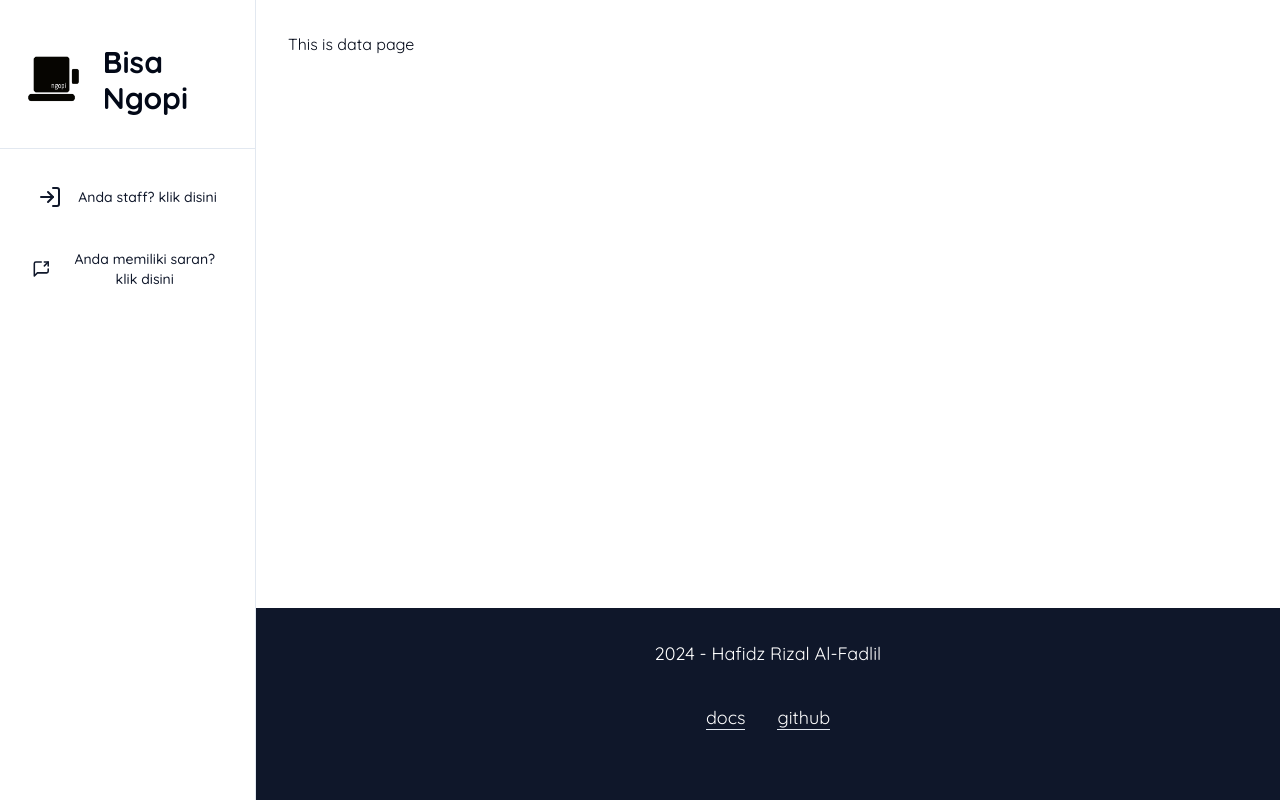
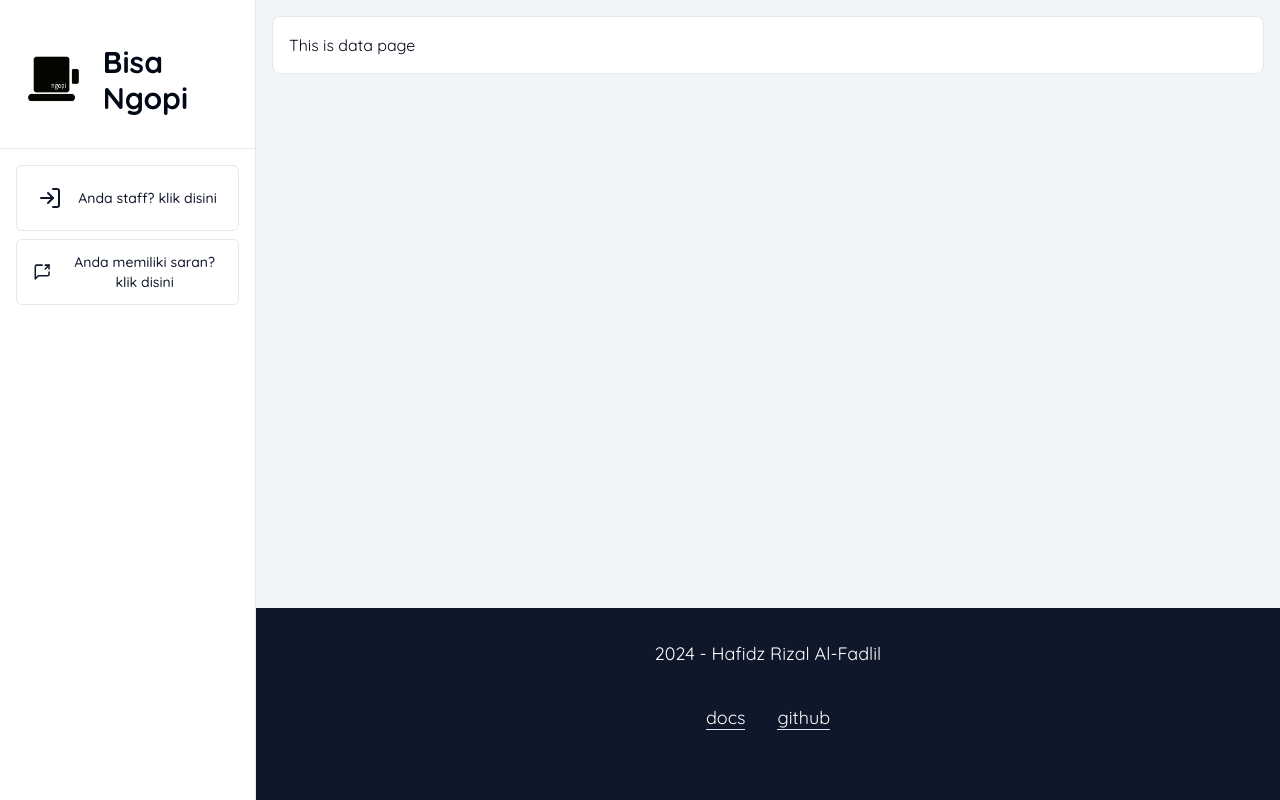
Before and after one commit to rizalalfadlil/next-test, a Next.js app: page /data in a window 1280 px wide. Built offline with nearby package versions, Linux system fonts and the light colour scheme.

Commit message:
improve layout

```diff
--- a/app/login/page.tsx
+++ b/app/login/page.tsx
@@ -73,8 +73,8 @@ export default function Login() {
     localStorage.removeItem('user')
   },[])
   return (
-    <div className="grid p-4 h-screen w-screen place-items-center">
-      <div className="md:border rounded-lg p-4 w-full md:w-1/2 xl:w-1/3">
+    <div className="grid p-4 h-screen w-screen place-items-center md:bg-muted">
+      <div className="md:border rounded-lg p-4 w-full md:w-1/2 md:shadow xl:w-1/3 bg-background">
         <Form {...form}>
           <form onSubmit={form.handleSubmit(onSubmit)} className="space-y-4">
             <p className="font-semibold">Login</p>
--- a/components/layout.tsx
+++ b/components/layout.tsx
@@ -132,7 +132,7 @@ export default function LayoutBase({
   else showedPage = guestPage;
 
   const navigationButtons = showedPage.map((p) => (
-    <Button variant="link" className="py-8" onClick={() => navigateTo(`/${p.target}`)}>
+    <Button variant="link" className="py-8 content-start lg:border hover:bg-muted" onClick={() => navigateTo(`/${p.target}`)}>
       {p.icon} <span className="ms-4 text-wrap">{p.title}</span>
     </Button>
   ));
@@ -143,7 +143,7 @@ export default function LayoutBase({
         <p className="font-bold text-3xl my-4 px-4 pt-4">
           <a href="/" className="flex justify-center items-center"><div className="size-20 bg-contain bg-center bg-no-repeat" style={{backgroundImage:"url('./logo.png')"}}></div><span className="mt-3 ms-4">Bisa Ngopi</span></a>
         </p>
-        <div className="px-4 pb-4">
+        <div className="px-4 pb-4 grid place-content-center">
           {parsedUser.type && (<Badge>{parsedUser.type}</Badge>)}
         </div>
         <Separator />
@@ -165,7 +165,7 @@ export default function LayoutBase({
       </div>
       <div className="h-screen col-span-8 mt-16 md:mt-0">
         <div className="flex flex-col h-full overflow-y-hidden">
-          <div className="grow md:p-8 p-4">{children}</div>
+          <div className="grow md:p-4 p-2 bg-muted"><div className="md:p-4 p-2 bg-background border rounded-lg">{children}</div></div>
           <div className="h-48 flex-none grid bg-primary text-white text-center align-middle text-lg p-8">
             <p>2024 - Hafidz Rizal Al-Fadlil</p>
             <p className="">
```
Also changed, not shown: 1 other file (tests, documents, lock files or other folders).
